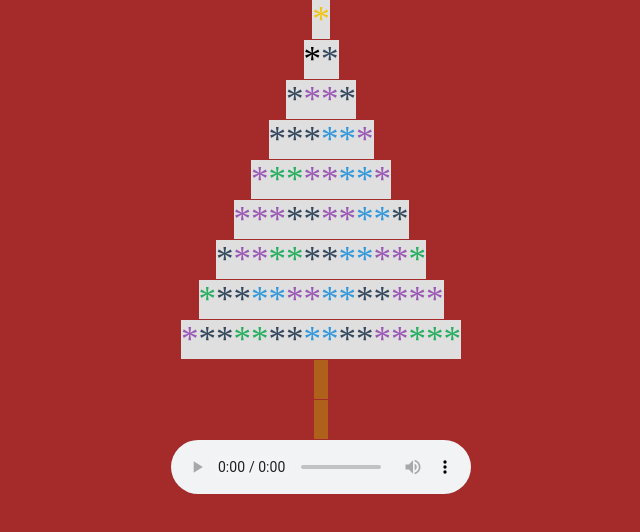
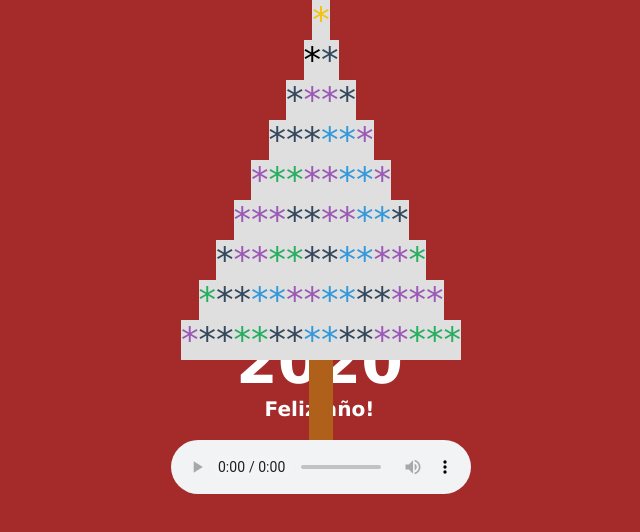
Before and after one commit to brayanbasallo/-navidad, a plain HTML site: page index.html in a window 1280 px wide. Shown: the whole page, without its empty margins (319-959 px from the left). Drawn offline with Linux system fonts and the light colour scheme.

Commit message:
Se agrego el 2020 al archivo, en su primera version

```diff
--- a/css/style.css
+++ b/css/style.css
@@ -1,6 +1,7 @@
 body {
     padding: 0%;
     margin: 0%;
+    font-family: Verdana, Geneva, Tahoma, sans-serif;
 }
 
 .container {
@@ -9,6 +10,8 @@ body {
     width: 100vw;
     height: 100vh;
     display: block;
+    position: absolute;
+    z-index: -2;
 }
 
 #tablero {
@@ -17,6 +20,23 @@ body {
     font-size: 35px;
 }
 
+.newyear{
+    position: absolute;
+    z-index: -1;
+    left: calc(50vw - 85px);
+    top: calc(50vh - 73px);
+    color: #fff;
+    font-weight: bold;
+    font-size: 30px;
+    padding: 0%;
+    margin: 0%;
+}
+
+.newyear h1,h6{
+    padding: 0%;
+    margin: 0%;
+}
+
 span {
     background-color: rgb(223, 223, 223);
 }
--- a/index.html
+++ b/index.html
@@ -10,12 +10,16 @@
 </head>
 <body>
     <div class="container">
+        <div class="newyear">
+            <h1>2020</h1>
+            <h6>Feliz año!</h6>
+        </div>
         <div id="tablero"></div>
         <!-- loop para reproducion infinita -->
         <!-- <audio controls loop autoplay> -->
             <audio controls loop>
 
-            <source src="audio/navidad.mp3">
+                <source src="audio/navidad.mp3">
         </audio>
     </div>
     <script src="js/codigo.js"></script>
```
